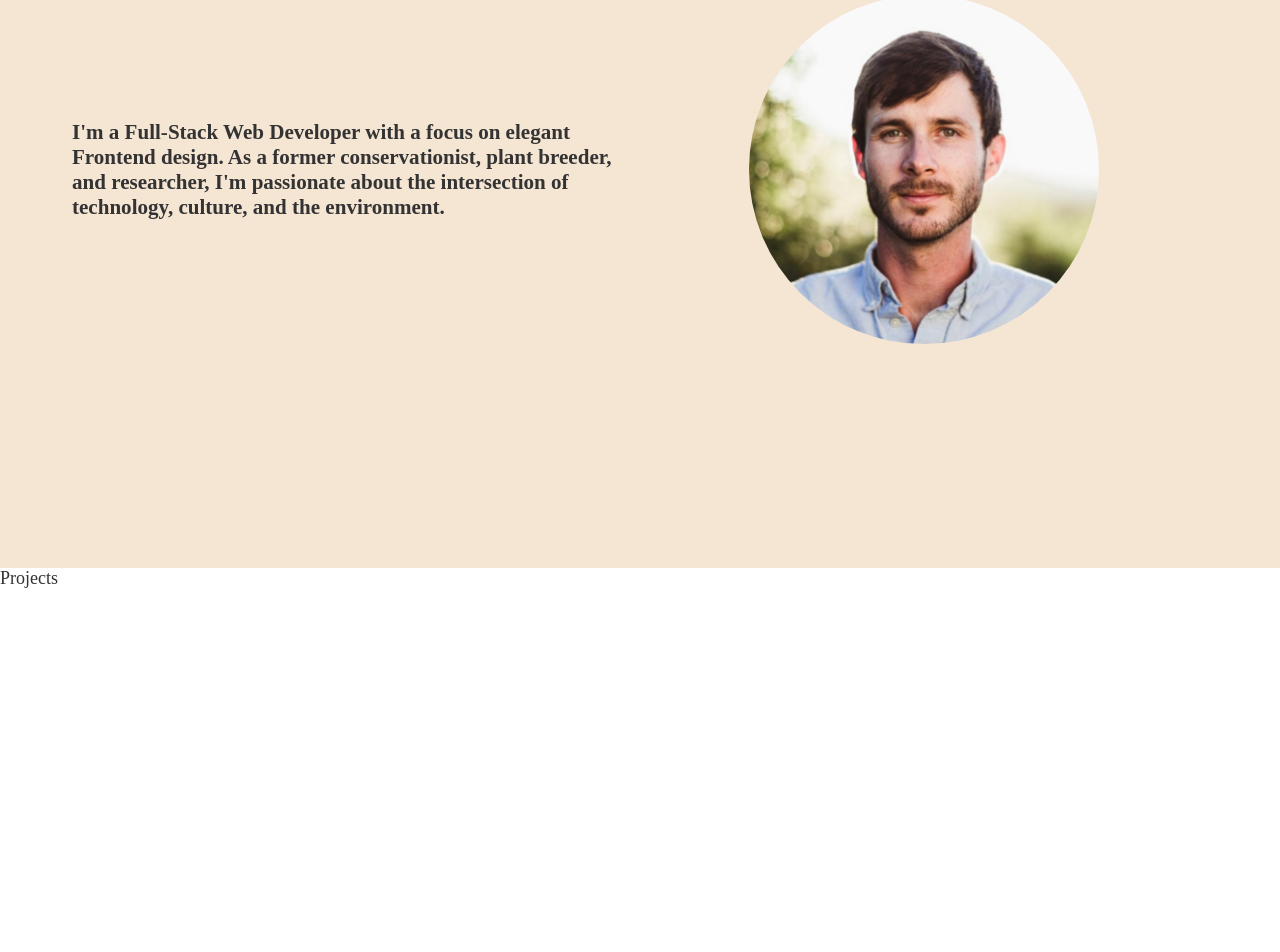
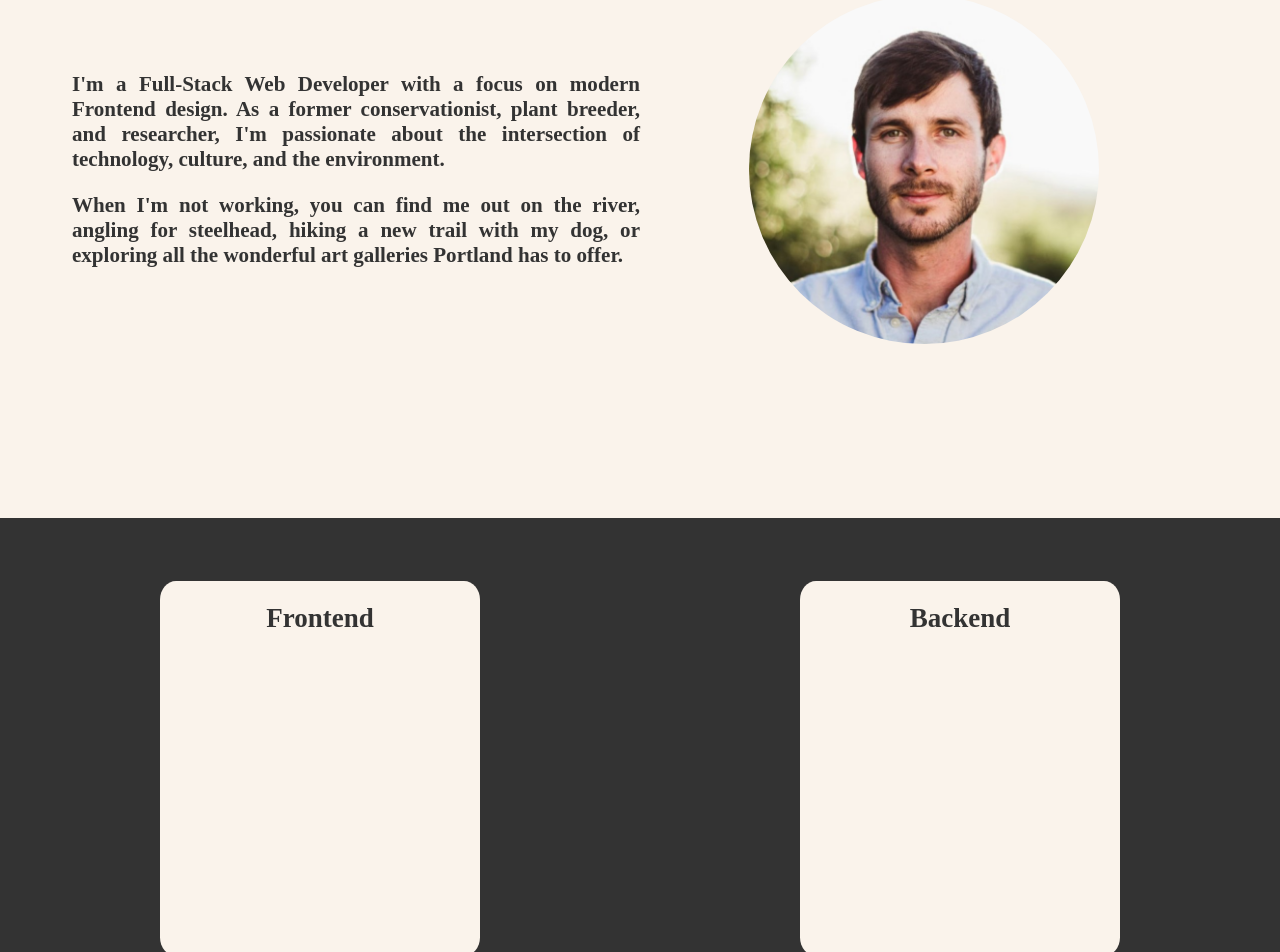
Before and after one commit to cody-barker/react-portfolio-website, a React (Create React App) app: page / in a window 1280 px wide. Shown: the part 1032-1984 px from the top of the page. Before the commit the page ends 1621 px from the top, so only its background shows below. Built offline with nearby package versions, Linux system fonts and the light colour scheme.

Commit message:
add skills section

```diff
--- a/src/components/About.js
+++ b/src/components/About.js
@@ -1,24 +1,29 @@
 import headshot from '../assets/headshot-square-crop.png'
+
+import Skills from '../components/Skills'
 
 
 function About() {
 
   return(
-      <div id="about" className="about-wrap">
+      <section id="about" className="about-wrap">
         <header className="section-header">
-          <h2>About</h2>
+          <h2>Hi. I'm Cody.</h2>
         </header>
         <div className="about-section">
           <div className="about-left">
-            <h3>I'm a Full-Stack Web Developer with a focus on elegant Frontend design. As a former conservationist, plant breeder, and researcher, I'm passionate about the intersection of technology, culture, and the environment.</h3>
+            <h3>
+              I'm a Full-Stack Web Developer with a focus on modern Frontend design. As a former conservationist, plant breeder, and researcher, I'm passionate about the intersection of technology, culture, and the environment.
+            </h3>
+            <h3>
+              When I'm not working, you can find me out on the river, angling for steelhead, hiking a new trail with my dog, or exploring all the wonderful art galleries Portland has to offer.
+            </h3>
           </div>
           <div className="about-right">
             <img className="about-section-headshot" src={headshot}></img>
           </div>
         </div>
-      </div>
-
-
+      </section>
   )
 }
 
--- /dev/null
+++ b/src/components/Skills.js
@@ -0,0 +1,16 @@
+
+
+function Skills() {
+  return(
+    <section className="skills-container">
+      <div className="skills-card">
+        <h2>Frontend</h2>
+      </div>
+      <div className="skills-card">
+        <h2>Backend</h2>
+      </div>
+    </section>
+  )
+}
+
+export default Skills
--- a/src/pages/Home.js
+++ b/src/pages/Home.js
@@ -5,6 +5,7 @@ import devToIcon from '../assets/brand-dev.to.svg'
 import NavBar from '../components/NavBar.js'
 import About from '../components/About.js'
 import Projects from '../components/Projects.js'
+import Skills from '../components/Skills.js'
 import jungle from '../assets/jungle.jpg'
 
 function Home() {
@@ -19,6 +20,7 @@ function Home() {
         </div>
       </header>
       <About id="about"/>
+      <Skills />
       <Projects id="projects"/>
     </>
   )
--- a/src/styles/App.css
+++ b/src/styles/App.css
@@ -140,8 +140,8 @@ section {
 }
 
 .about-wrap {
-  background-color: rgb(245, 229, 211);
-  min-height: 800px;
+  background-color: rgb(250, 243, 235);
+  height: 750px;
 }
 
 .about-content {
@@ -175,6 +175,31 @@ section {
   border-radius: 100%;
 }
 
+.skills-container {
+  background-color: #333;
+  height: 500px;
+  display: flex;
+  justify-content: space-around;
+  align-items: center;
+
+}
+
+.skills-card {
+  height: 75%;
+  width: 25%;
+  background-color:  rgb(250, 243, 235);
+  display: flex;
+  flex-direction: column;
+  justify-content: flex-start;
+  align-items: center;
+  border-radius: 5%;
+}
+
+
+
+
+
+/*
 .container {
   display: flex;
   margin: 10 auto;
@@ -292,3 +317,9 @@ button:hover {
 .about-skills-container {
   margin-top: 40px;
 }
+
+
+
+
+
+ */
```
